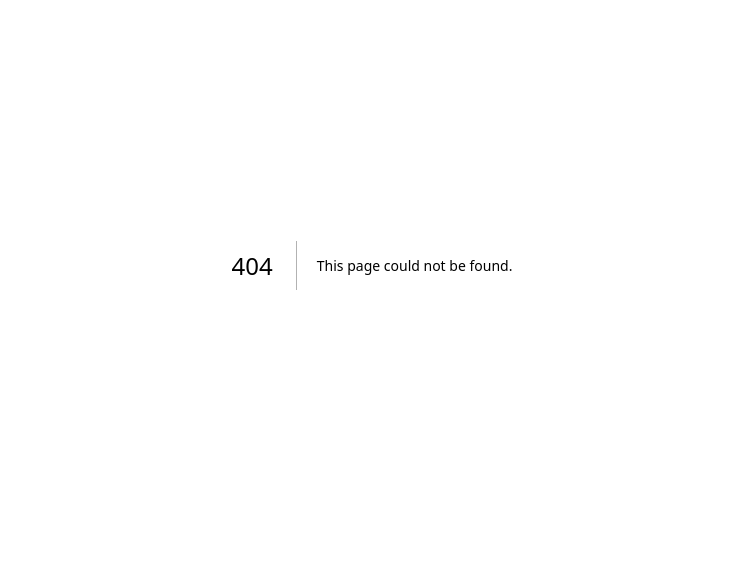
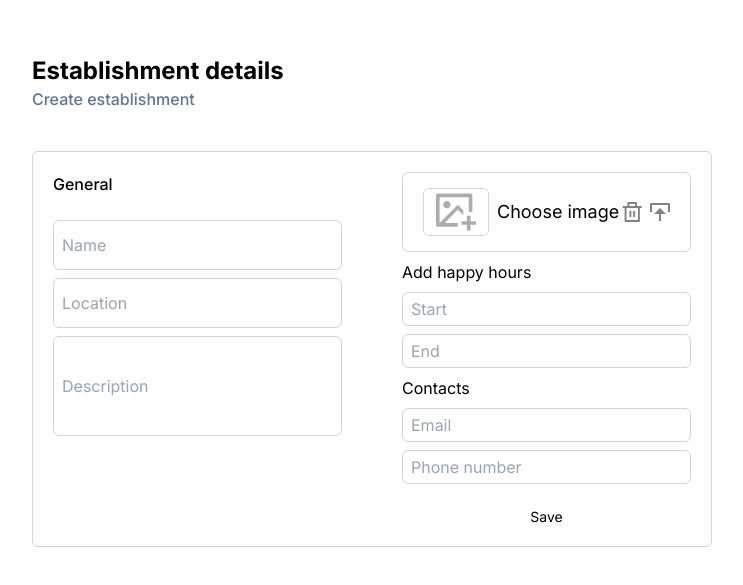
Before and after one commit to Reviro-Spring-TechStart2024-T1/frontend, a Next.js app: page /partner/profile in a window 1280 px wide. Before the commit this address had no page. Shown: the part 135-720 px from the top of the page, without its empty margins (268-1011 px from the left). Built offline with nearby package versions, Linux system fonts and the light colour scheme.

Commit message:
feat: create profile edit page for partner; fix: set submit button's environment as client

```diff
--- /dev/null
+++ b/src/app/partner/profile/page.tsx
@@ -0,0 +1,13 @@
+import type { Metadata } from 'next';
+
+import { PartnerProfile } from '@/entities/partner';
+import { NO_INDEX_PAGE } from '@/shared/';
+
+export const metadata: Metadata = {
+  title: '',
+  ...NO_INDEX_PAGE,
+};
+
+export default function Page() {
+  return <PartnerProfile />;
+}
--- /dev/null
+++ b/src/entities/partner/index.ts
@@ -0,0 +1,3 @@
+import { PartnerProfile } from './ui';
+
+export { PartnerProfile };
--- /dev/null
+++ b/src/entities/partner/ui/PartnerProfile.tsx
@@ -0,0 +1,126 @@
+import Image from 'next/image';
+import { SubmitButton } from '@/features';
+import { addImage, delete_, download } from '@/shared';
+
+export const PartnerProfile = () => {
+  return (
+    <div className="profile p-5 lg:px-[200px] lg:py-[150px] xl:px-[300px] xl:py-[190px]">
+      <div className="pb-10">
+        <h1 className="text-2xl font-bold">Establishment details</h1>
+        <h2 className="text-base font-medium text-slate-500">
+          Create establishment
+        </h2>
+      </div>
+
+      <form className="grid grid-cols-1 gap-5 rounded-md border border-gray-300 sm:grid-cols-2">
+        <div className="grid grid-rows-[40px_50px_50px_100px] gap-2 p-5 2xl:grid-rows-[50px_100_100px_1fr]">
+          <h3 className="text-base font-medium 2xl:text-3xl">General</h3>
+          <input
+            type="text"
+            name="name"
+            className="rounded-md border border-gray-300 px-2 py-1 placeholder:text-gray-400 2xl:placeholder:text-2xl"
+            placeholder="Name"
+            required
+          />
+          <input
+            type="text"
+            name="location"
+            className="rounded-md border border-gray-300 px-2 py-1 placeholder:text-gray-400 2xl:placeholder:text-2xl"
+            placeholder="Location"
+            required
+          />
+          <input
+            type="text"
+            name="desc"
+            className="rounded-md border border-gray-300 px-2 py-1 placeholder:text-gray-400 2xl:placeholder:text-2xl"
+            placeholder="Description"
+            required
+          />
+        </div>
+        <div className="grid grid-rows-[80px_1fr_1fr_0.5fr] gap-2 px-5 pt-5 2xl:grid-rows-[100px_100_100px_1fr]">
+          <label className="relative  flex items-center justify-between rounded-md border border-gray-300 px-5">
+            <div className="flex items-center gap-2 ">
+              <input
+                type="file"
+                name="image"
+                className="absolute -z-10 block h-0 w-0 opacity-0"
+              />
+              <button
+                type="button"
+                className="relative inline-block rounded-md border border-gray-300 px-3 py-1 text-xs transition-opacity duration-200 hover:opacity-80"
+              >
+                <Image
+                  src={addImage}
+                  alt="add-image"
+                  className=""
+                  width={40}
+                  height={40}
+                />
+              </button>
+              <span className='text-sm xl:text-lg'>Choose image</span>
+            </div>
+            <div className="flex gap-2">
+              <button>
+                <Image
+                  src={delete_}
+                  alt="delete"
+                  className="fill-red-500"
+                  width={20}
+                  height={20}
+                />
+              </button>
+              <button>
+                <Image
+                  src={download}
+                  alt="download"
+                  className=""
+                  width={20}
+                  height={20}
+                />
+              </button>
+            </div>
+          </label>
+          <div>
+            <label className="mb-2 flex flex-col gap-2">
+              <span>Add happy hours</span>
+              <input
+                type="text"
+                name="start"
+                className="rounded-md border border-gray-300 px-2 py-1 placeholder:text-gray-400 "
+                placeholder="Start"
+                required
+              />
+            </label>
+            <input
+              type="text"
+              name="end"
+              className="w-full rounded-md border border-gray-300 px-2 py-1 placeholder:text-gray-400"
+              placeholder="End"
+              required
+            />
+          </div>
+          <div>
+            <label className="mb-2 flex flex-col gap-2">
+              <span className="">Contacts</span>
+              <input
+                type="text"
+                name="email"
+                className="rounded-md border border-gray-300 px-2 py-1 placeholder:text-gray-400"
+                placeholder="Email"
+              />
+            </label>
+            <input
+              type="text"
+              name="phone"
+              className="w-full rounded-md border border-gray-300 px-2 py-1 placeholder:text-gray-400"
+              placeholder="Phone number"
+            />
+          </div>
+          <div className="flex h-[50px] justify-center">
+            <SubmitButton type="save" />
+          </div>
+        </div>
+      </form>
+    </div>
+  );
+};
--- /dev/null
+++ b/src/entities/partner/ui/index.ts
@@ -0,0 +1,3 @@
+import { PartnerProfile } from './PartnerProfile';
+
+export { PartnerProfile };
--- a/src/features/submit-form/SubmitButton.tsx
+++ b/src/features/submit-form/SubmitButton.tsx
@@ -1,6 +1,12 @@
+'use client';
+
 import { useFormStatus } from 'react-dom';
 
-export const SubmitButton = ({ type }: { type: 'create' | 'edit' }) => {
+export const SubmitButton = ({
+  type,
+}: {
+  type: 'create' | 'edit' | 'save';
+}) => {
   const { pending } = useFormStatus();
 
   const className = 'w-2/4 rounded-md bg-[#292b74] text-sm font-normal';
@@ -17,6 +23,11 @@ export const SubmitButton = ({ type }: { type: 'create' | 'edit' }) => {
           {pending ? 'Editing...' : 'Edit'}
         </button>
       )}
+      {type === 'save' && (
+        <button type="submit" className={className}>
+          {pending ? 'Saving...' : 'Save'}
+        </button>
+      )}
     </>
   );
 };
--- a/src/shared/constants/index.ts
+++ b/src/shared/constants/index.ts
@@ -1,4 +1,4 @@
-import { CREATE_BEVERAGE_FORM, EDIT_BEVERAGE_FORM } from './forms.constatnts';
+import { CREATE_BEVERAGE_FORM, EDIT_BEVERAGE_FORM } from './forms.constants';
 import { NO_INDEX_PAGE } from './seo.constants';
 
 export { CREATE_BEVERAGE_FORM, EDIT_BEVERAGE_FORM, NO_INDEX_PAGE };
--- a/src/shared/icons/index.ts
+++ b/src/shared/icons/index.ts
@@ -1,2 +1,4 @@
 export { default as delete } from './delete.svg';
 export { default as edit } from './edit.svg';
+export { default as download } from './download.svg';
+export { default as addImage } from './add-image.svg';
--- a/src/shared/index.ts
+++ b/src/shared/index.ts
@@ -4,7 +4,7 @@ import {
   NO_INDEX_PAGE,
 } from './constants';
 import { useBeverages, useCloseForm, useUsers } from './hooks';
-import { delete as delete_, edit } from './icons';
+import { addImage, delete as delete_, download, edit } from './icons';
 import { beverage } from './imgs';
 import { fetcher } from './lib';
 import {
@@ -14,12 +14,12 @@ import {
   useEditModal,
 } from './providers';
 import { AddBeverageButton } from './ui';
-beverage;
-edit;
 
 export {
   AddBeverageButton,
+  addImage,
   beverage,
+  download,
   CREATE_BEVERAGE_FORM,
   CreateModalFormContext,
   delete_,
```
Also changed, not shown: src/shared/icons/add-image.svg (added), src/shared/icons/download.svg (added).
